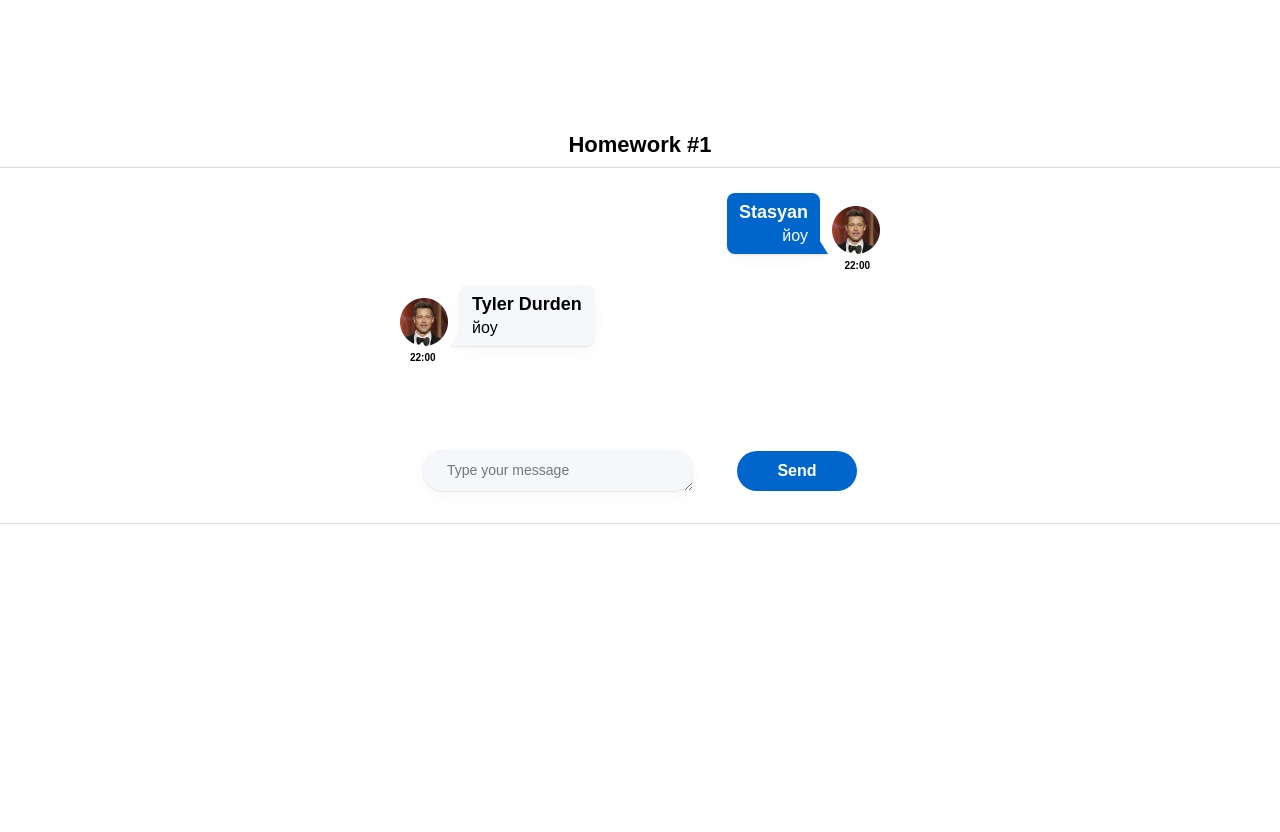
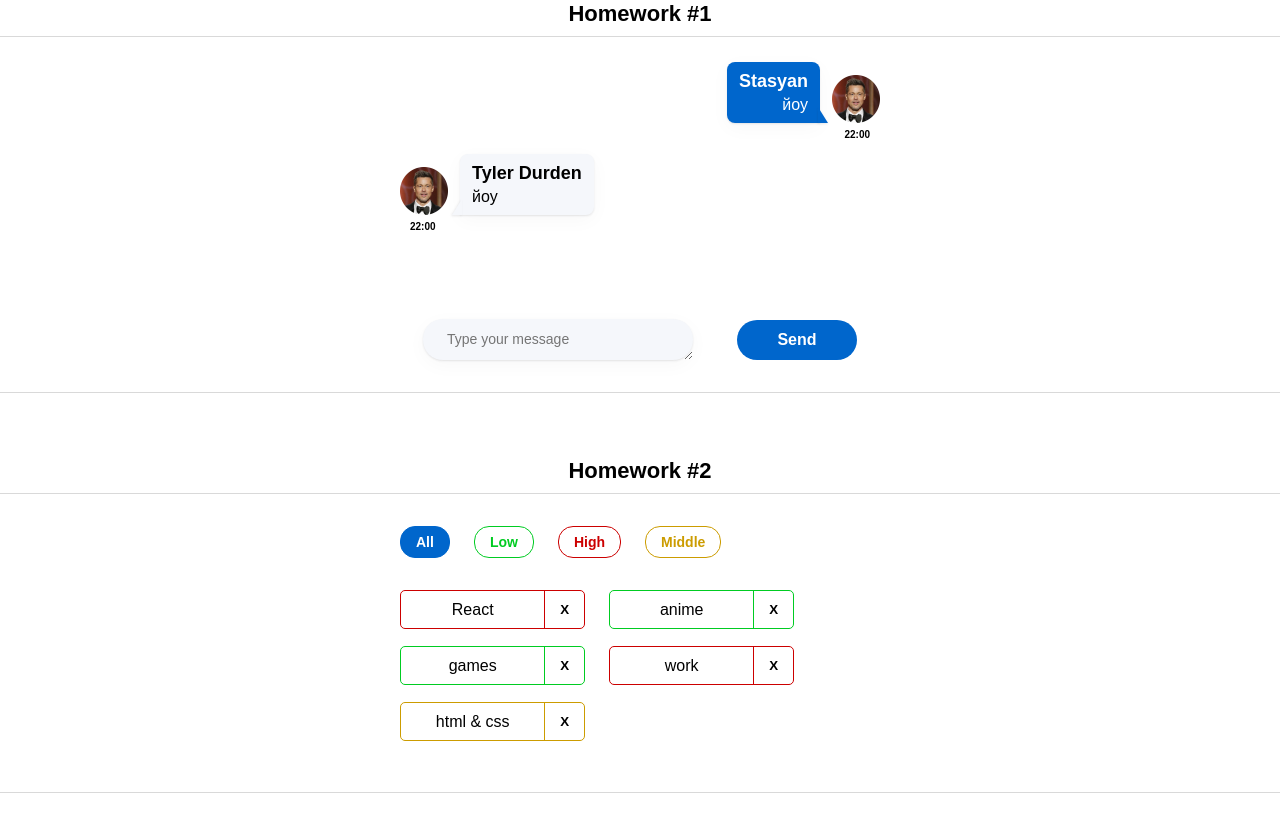
Before and after one commit to nedonebo21/homework-front-main-2, a React (Create React App) app: page /#/ in a window 1280 px wide. Before the commit this address led to /#/pre-junior. Before the commit the page ends 800 px from the top, so only its background shows below. Built offline with nearby package versions, Linux system fonts and the light colour scheme.

Commit message:
homework sprint-2 week-2(done)

```diff
--- a/src/s1-main/App.module.css
+++ b/src/s1-main/App.module.css
@@ -1,9 +1,12 @@
 .App {
     --header_height: 60px;
+    display: flex;
+    flex-direction: column;
+    gap: 64px;
 }
 
 .container {
-    margin: 131px auto 0 auto;
+    /*margin: 131px auto 0 auto;*/
 
 }
 
@@ -12,6 +15,15 @@
     border-bottom: 1px solid rgb(217, 217, 217);
 
     padding: 25px 400px 32px 400px;
+}
+.hw2 {
+    border-top: 1px solid rgb(217, 217, 217);
+    border-bottom: 1px solid rgb(217, 217, 217);
+    min-height: 300px;
+    padding: 25px 400px 32px 400px;
+}
+.hw2Container{
+    padding-bottom: 40px;
 }
 
 .hwTitle {
--- a/src/s1-main/App.tsx
+++ b/src/s1-main/App.tsx
@@ -1,13 +1,14 @@
 import React from 'react'
 import s from './App.module.css'
 import HW1 from '../s2-homeworks/hw01/HW1'
+import HW2 from '../s2-homeworks/hw02/HW2'
 
 function App() {
     return (
         <div className={s.App}>
             <HW1/>
             {/*раскомментировать по ходу выполнения*/}
-            {/*<HW2/>*/}
+            <HW2/>
             {/*<HW3/>*/}
             {/*<HW4/>*/}
 
--- a/src/s2-homeworks/hw02/HW2.tsx
+++ b/src/s2-homeworks/hw02/HW2.tsx
@@ -17,16 +17,16 @@ import s2 from '../../s1-main/App.module.css'
 * */
 
 // types
-export type AffairPriorityType = any // need to fix any
+export type AffairPriorityType = 'low' | 'high' | 'middle' // need to fix any
 export type AffairType = {
-    _id: any // need to fix any
-    name: any // need to fix any
+    _id: number // need to fix any
+    name: string // need to fix any
     priority: AffairPriorityType
 }
 export type FilterType = 'all' | AffairPriorityType
 
 // constants
-const defaultAffairs: any = [ // need to fix any
+const defaultAffairs: AffairType[] = [ // need to fix any
     {_id: 1, name: 'React', priority: 'high'}, // студенты могут изменить содержимое name и количество элементов в массиве, ...priority не менять!
     {_id: 2, name: 'anime', priority: 'low'},
     {_id: 3, name: 'games', priority: 'low'},
@@ -35,29 +35,28 @@ const defaultAffairs: any = [ // need to fix any
 ]
 
 // pure helper functions
-export const filterAffairs = (affairs: any, filter: any): any => { // need to fix any
-
-
-    return affairs // need to fix
+export const filterAffairs = (affairs: AffairType[], filter: FilterType): AffairType[] => { // need to fix any
+    if (filter === 'all') return affairs
+    return affairs.filter(el => el.priority === filter)
 }
-export const deleteAffair = (affairs: any, _id: any): any => { // need to fix any
-
-    return affairs // need to fix
+export const deleteAffair = (affairs: AffairType[], _id: number): AffairType[] => { // need to fix any
+    return affairs.filter(el => el._id !== _id)
 }
 
 function HW2() {
-    const [affairs, setAffairs] = useState<any>(defaultAffairs) // need to fix any
+    const [affairs, setAffairs] = useState<AffairType[]>(defaultAffairs) // need to fix any
     const [filter, setFilter] = useState<FilterType>('all')
 
     const filteredAffairs = filterAffairs(affairs, filter)
-    const deleteAffairCallback = (_id: any) => { // need to fix any
+    const deleteAffairCallback = (_id: number) => { // need to fix any
         // need to fix
+        setAffairs(deleteAffair(affairs, _id))
     }
 
     return (
-        <div id={'hw2'}>
+        <div id={'hw2'} className={s2.hw2Container}>
             <div className={s2.hwTitle}>Homework #2</div>
-            <div className={s2.hw}>
+            <div className={s2.hw2}>
                 <Affairs
                     data={filteredAffairs}
                     setFilter={setFilter}
--- a/src/s2-homeworks/hw02/affairs/Affairs.module.css
+++ b/src/s2-homeworks/hw02/affairs/Affairs.module.css
@@ -2,6 +2,7 @@
     display: flex;
     gap: 24px;
     margin-bottom: 32px;
+    margin-top: 7px;
 }
 
 .all {
@@ -26,11 +27,11 @@
     background: transparent;
     color: var(--color);
 
-    border: 1px solid var(--color);
+    border: 1.5px solid var(--color);
     border-radius: 15px;
     outline: none;
 
-    font-family: 'Montserrat', sans-serif;
+    font-family: 'Montserrat Variable', sans-serif;
     font-weight: 600;
     font-size: 14px;
     line-height: 20px;
@@ -49,7 +50,12 @@
 
 .affairs {
     display: flex;
-    gap: 17px;
+    flex-direction: column;
+    row-gap: 17px;
+    column-gap: 24px;
     flex-wrap: wrap;
     max-width: 450px;
 }
+.buttonContainer:has(.all.active) + .affairs{
+    flex-direction: row;
+}
--- a/src/s2-homeworks/hw02/affairs/Affairs.tsx
+++ b/src/s2-homeworks/hw02/affairs/Affairs.tsx
@@ -4,24 +4,27 @@ import {AffairType, FilterType} from '../HW2'
 import s from './Affairs.module.css'
 
 type AffairsPropsType = {
-    data: any // need to fix any
-    setFilter: any
-    deleteAffairCallback: any
+    data: AffairType[] // need to fix any
+    setFilter: (filter: FilterType) => void
+    deleteAffairCallback: (_id: number) => void
     filter: FilterType
 }
 
 function Affairs(props: AffairsPropsType) {
     const setAll = () => {
-        // need to fix
+        props.setFilter('all')
     }
     const setHigh = () => {
         // need to fix
+        props.setFilter('high')
     }
     const setMiddle = () => {
         // need to fix
+        props.setFilter('middle')
     }
     const setLow = () => {
         // need to fix
+        props.setFilter('low')
     }
 
     const cnAll = s.button + ' ' + s.all + (props.filter === 'all' ? ' ' + s.active : '')
@@ -43,30 +46,26 @@ function Affairs(props: AffairsPropsType) {
                 <button
                     id={'hw2-button-all'}
                     onClick={setAll}
-                    className={cnAll}
-                >
+                    className={cnAll}>
                     All
+                </button>
+                <button
+                    id={'hw2-button-low'}
+                    onClick={setLow}
+                    className={cnLow}>
+                    Low
                 </button>
                 <button
                     id={'hw2-button-high'}
                     onClick={setHigh}
-                    className={cnHigh}
-                >
+                    className={cnHigh}>
                     High
                 </button>
                 <button
                     id={'hw2-button-middle'}
                     onClick={setMiddle}
-                    className={cnMiddle}
-                >
+                    className={cnMiddle}>
                     Middle
-                </button>
-                <button
-                    id={'hw2-button-low'}
-                    onClick={setLow}
-                    className={cnLow}
-                >
-                    Low
                 </button>
             </div>
             <div className={s.affairs}>{mappedAffairs}</div>
--- a/src/s2-homeworks/hw02/affairs/affair/Affair.tsx
+++ b/src/s2-homeworks/hw02/affairs/affair/Affair.tsx
@@ -6,12 +6,13 @@ import s2 from '../Affairs.module.css'
 type AffairPropsType = {
     // key не нужно типизировать
     affair: AffairType
-    deleteAffairCallback: any // need to fix any
+    deleteAffairCallback: (_id: number) => void // need to fix any
 }
 
 function Affair(props: AffairPropsType) {
     const deleteCallback = () => {
         // need to fix
+        props.deleteAffairCallback(props.affair._id)
     }
 
     const nameClass = s.name + ' ' + s2[props.affair.priority]
@@ -25,7 +26,7 @@ function Affair(props: AffairPropsType) {
         >
             <div id={'hw2-name-' + props.affair._id} className={nameClass}>
                 {/*создаёт студент*/}
-
+                {props.affair.name}
                 {/**/}
             </div>
             <div id={'hw2-priority-' + props.affair._id} hidden>
@@ -35,6 +36,7 @@ function Affair(props: AffairPropsType) {
             <button
                 id={'hw2-button-delete-' + props.affair._id}
                 className={buttonClass}
+                onClick={deleteCallback}
                 // need to fix
 
             >
```
